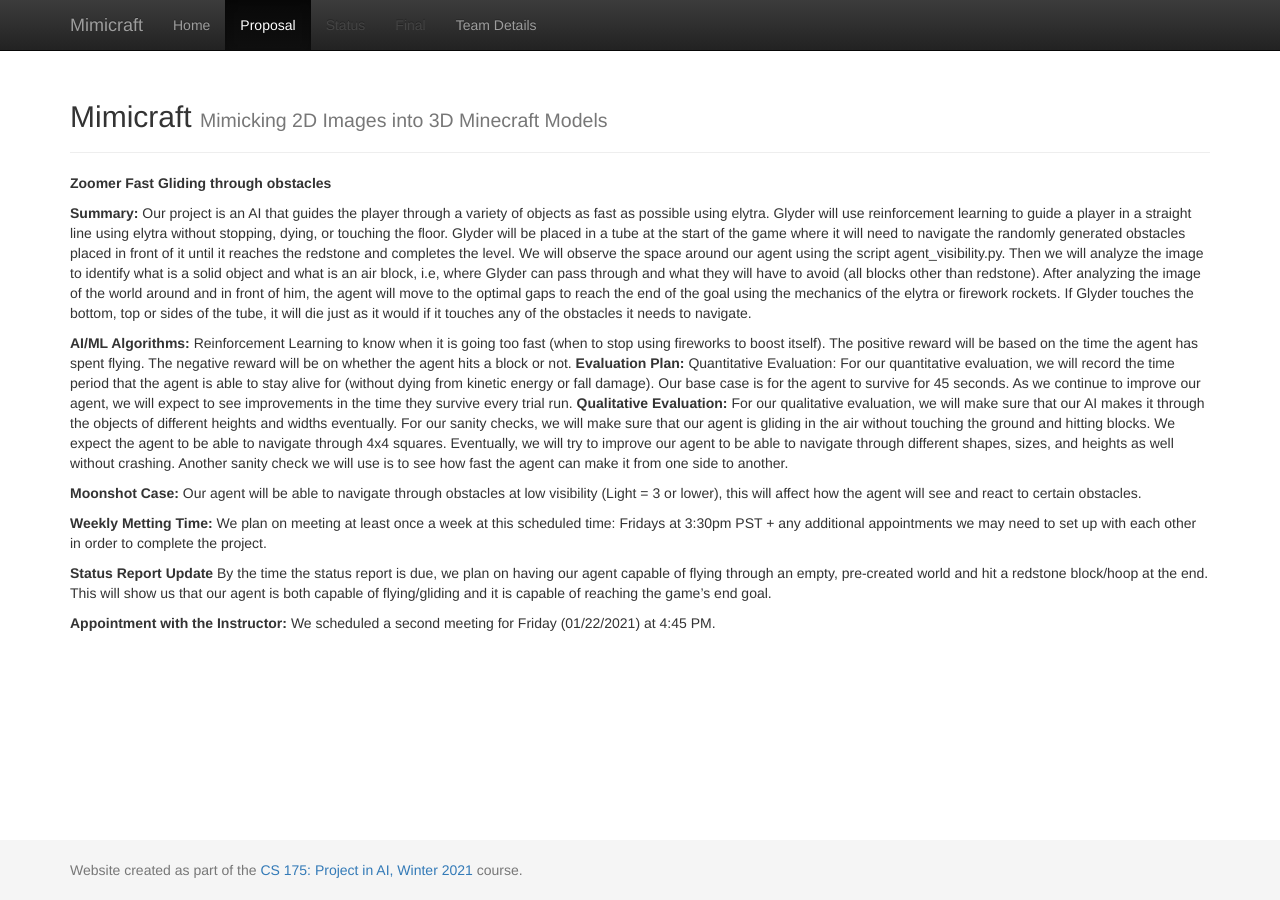
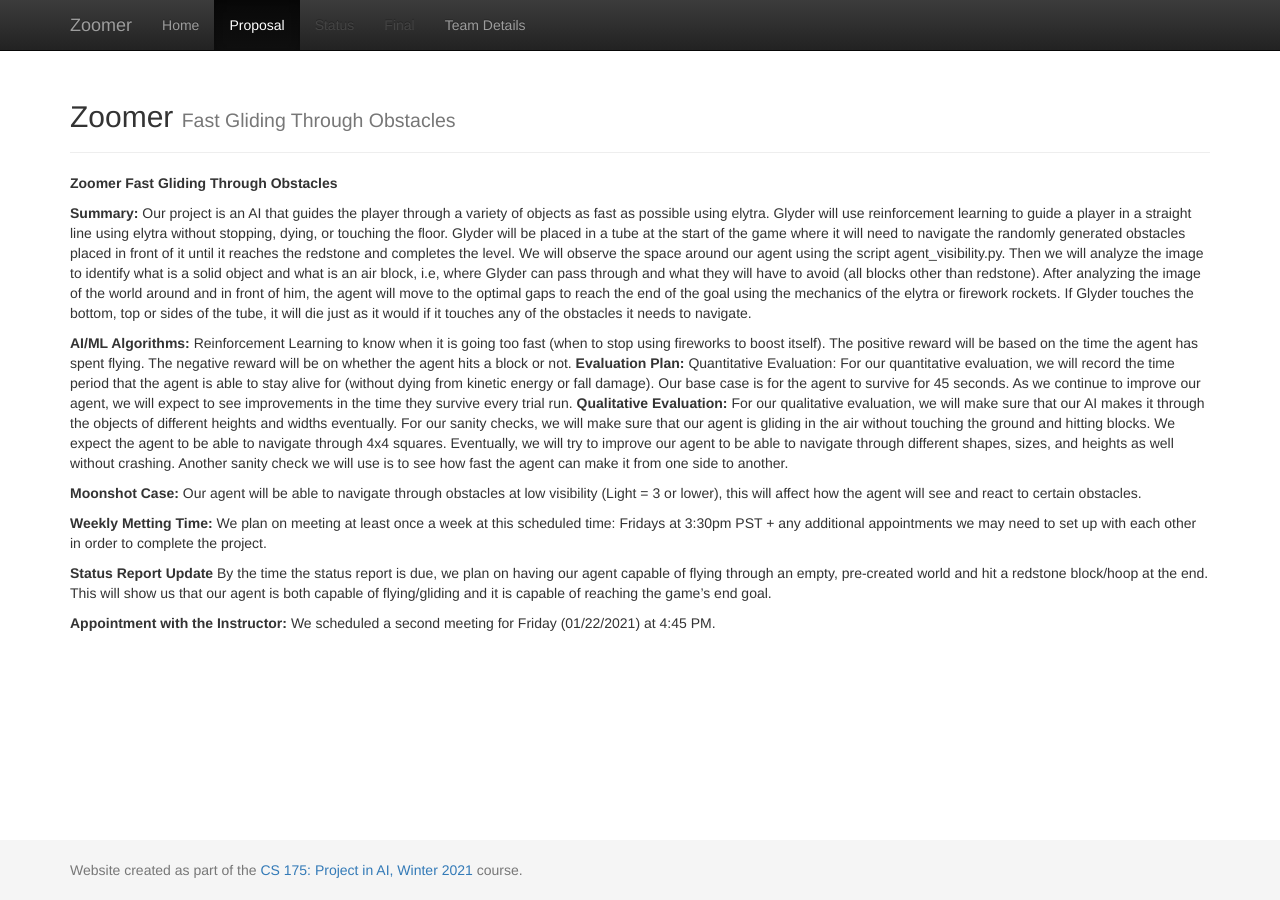
Before and after one commit to Globins/RedstoneEngineer, a Jekyll site: the page built from docs/proposal.md, in a window 1280 px wide. Built offline with Jekyll 4.4.1, drawn with Linux system fonts in a browser that asks for light colours.

Commit message:
changed title

```diff
--- a/docs/_config.yml
+++ b/docs/_config.yml
@@ -1,8 +1,8 @@
 ###########
 # site.title
 
-title:    'Mimicraft'
-subtitle: 'Mimicking 2D Images into 3D Minecraft Models'
+title:    'Zoomer'
+subtitle: 'Fast Gliding Through Obstacles'
 
 
 #########################
--- a/docs/proposal.md
+++ b/docs/proposal.md
@@ -4,7 +4,7 @@
 ---
 
 <b> Zoomer </b>
-<b> Fast Gliding through obstacles </b>
+<b> Fast Gliding Through Obstacles </b>
 
 <b> Summary: </b>
 	Our project is an AI that guides the player through a variety of objects as fast as possible using elytra. Glyder will use reinforcement learning to guide a player in a straight line using elytra without stopping, dying, or touching the floor. Glyder will be placed in a tube at the start of the game where it will need to navigate the randomly generated obstacles placed in front of it until it reaches the redstone and completes the level.
```
